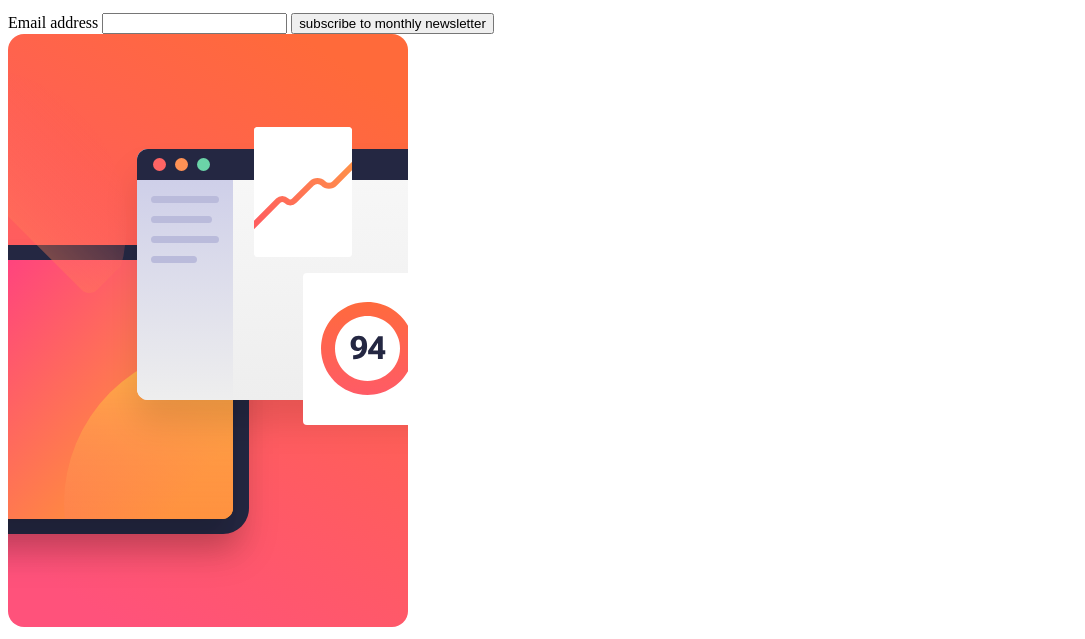
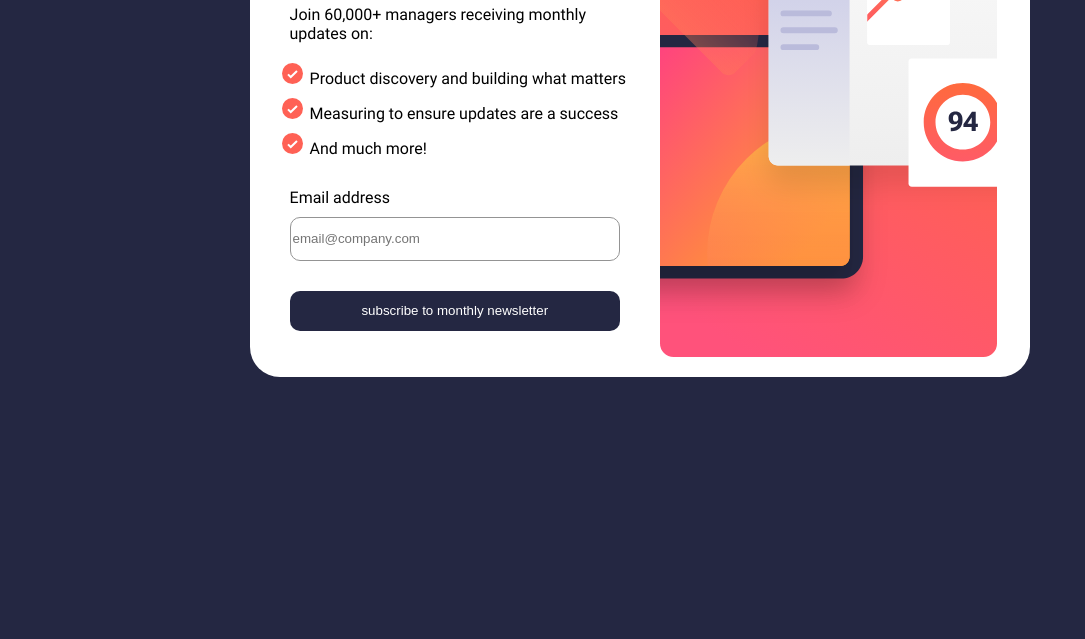
Before and after one commit to akin-holo/frontendmentor-junior-challenge-2, a plain HTML site: page index.html in a window 1280 px wide. Shown: the part 171-810 px from the top of the page, without its empty margins (0-1085 px from the left). Drawn offline with Linux system fonts and the light colour scheme.

Commit message:
Conclude desktop view

```diff
--- a/index.html
+++ b/index.html
@@ -9,7 +9,7 @@
 
 
     <!-- facebook-->
-    <meta property="og:url" content="URL of your page">
+    <meta property="og:url" content="https://newsletter-signup-form-with-success.netlify.app/">
     <meta property="og:type" content="website">
     <meta property="og:title" content="Newsletter Sign-up Form">
     <meta property="og:description" content="Frontendmentor Newsletter sign-up form solution">
@@ -21,11 +21,13 @@
     <meta name="twitter:title" content="Newsletter Sign-up Form">
     <meta name="twitter:description" content="Frontendmentor Newsletter sign-up form solution">
     <meta name="twitter:image" content="URL to an image related to your page">
-    <meta name="twitter:url" content="URL of your page">
+    <meta name="twitter:url" content="https://newsletter-signup-form-with-success.netlify.app/">
+
+    <link rel="stylesheet" href="style.css">
 </head>
 <body>
    <main>
-      <div>
+      <div class="txt-content-wrapper">
          <h1>Stay updated!</h1>
          <p>Join 60,000+ managers receiving monthly updates on:</p>
 
@@ -37,12 +39,13 @@
 
          <form>
             <label for="email">Email address</label>
-            <input type="email" name="email" id="email">
+            <input type="email" name="email" id="email" placeholder="email@company.com">
 
             <button type="submit" id="submit">subscribe to monthly newsletter</button>
          </form>
       </div>
-      <div>
+
+      <div class="img-wrapper">
          <img src="asset/illustration-sign-up-desktop.svg" alt=" ">
       </div>
    </main>
--- /dev/null
+++ b/style.css
@@ -0,0 +1,94 @@
+:root {
+   --red: hsl(4, 100%, 67%);
+   --dark-blue: hsl(234, 29%, 20%);
+   --blue: hsl(235, 18%, 26%);
+   --grey: hsl(0, 0%,58%);
+   --white: hsl(0, 0%, 100%);
+}
+
+@font-face {
+   font-family: Roboto;
+   src: url("font/Roboto-Regular.ttf"),
+        url("font/Roboto-Bold.ttf");
+}
+
+body {
+   display: flex;
+   justify-content: center;
+   align-items: center;
+   background-color: var(--dark-blue);
+   font-weight: 400;
+   font-family: Roboto;
+}
+
+main {
+   display: flex;
+   justify-content: center;
+   align-items: center;
+   background-color: var(--white);
+   border-radius: 30px;
+}
+.txt-content-wrapper {
+   width: 50%;
+   margin: 20px;
+}
+h1 {
+   color: var(--dark-blue);
+   text-align: center;
+   font-weight: 700;
+   font-size: 3rem;
+}
+p {
+   width: 88%;
+   margin: auto 0 20px 20px;
+}
+
+ul {
+   list-style-image: url("asset/icon-list.svg");
+}
+li {
+   margin: 10px auto;
+}
+/* ::marker {
+   display: flex;
+   justify-self: center;
+} */
+
+form {
+   display: flex;
+   flex-direction: column;
+   margin: 30px 20px auto;
+}
+input {
+   height: 40px;
+   margin: 10px 0 30px 0;
+   border: 1px solid var(--grey);
+   border-radius: 10px;
+   transition: 0.4s;
+}
+input:focus {
+   outline: none;
+   border: 1px solid red;
+}
+
+button {
+   color: var(--white);
+   height: 40px;
+   background-color: var(--dark-blue);
+   border: none;
+   border-radius: 10px;
+}
+button:hover {
+   background-color: var(--red);
+   transition: 0.4s;
+}
+
+.img-wrapper {
+   width: 50%;
+   margin: 20px auto;
+}
+img {
+   display: block;
+   height: 500px;
+   margin: auto 0;
+}
```
